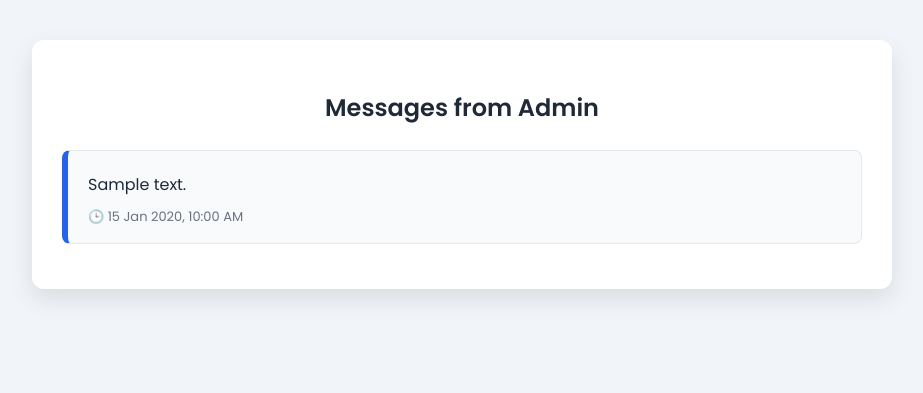
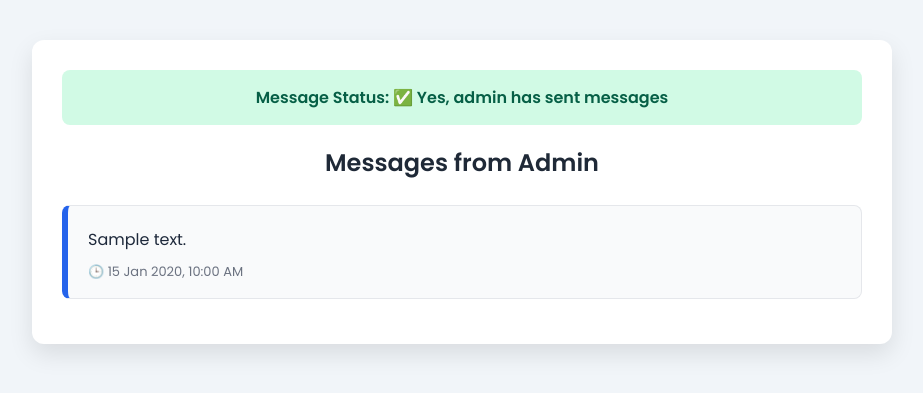
Before and after one commit to MenukaSankalpa/School, a PHP site: page /parent/message.php in a window 1280 px wide. Shown: the part 61-454 px from the top of the page, without its empty margins (178-1101 px from the left). Run offline with PHP 8.4, Linux system fonts and the light colour scheme; the visitor is signed in with stand-in values (Sample User, id 1); tables that the repository leaves empty or names only in its code hold one stand-in row (values such as "Sample post").

Commit message:
update message.php

```diff
--- a/parent/message.php
+++ b/parent/message.php
@@ -10,13 +10,28 @@ if (!isset($_SESSION['user_id'])) {
 
 $userId = $_SESSION['user_id'];
 
-// Fetch messages
-$stmt = $conn->prepare("SELECT * FROM messages WHERE user_id = ? ORDER BY created_at DESC");
+// Fetch the application ID based on the logged-in parent
+$stmt = $conn->prepare("SELECT id FROM application_info WHERE user_id = ?");
 $stmt->bind_param("i", $userId);
+$stmt->execute();
+$stmt->bind_result($appId);
+$stmt->fetch();
+$stmt->close();
+
+if (!$appId) {
+    echo "Application ID not found. Please login again.";
+    exit;
+}
+
+// Fetch messages for this application
+$stmt = $conn->prepare("SELECT * FROM messages WHERE applicant_id = ? ORDER BY created_at DESC");
+$stmt->bind_param("i", $appId);
 $stmt->execute();
 $result = $stmt->get_result();
 $messages = $result->fetch_all(MYSQLI_ASSOC);
 $stmt->close();
+
+$hasMessages = count($messages) > 0;
 ?>
 <!DOCTYPE html>
 <html lang="en">
@@ -93,6 +108,21 @@ h2 {
 .btn-logout:hover {
   background: #dc2626;
 }
+.status-box {
+  text-align: center;
+  padding: 15px;
+  margin-bottom: 20px;
+  border-radius: 8px;
+  font-weight: 600;
+}
+.status-yes {
+  background: #d1fae5;
+  color: #065f46;
+}
+.status-no {
+  background: #fee2e2;
+  color: #991b1b;
+}
 </style>
 </head>
 <body>
@@ -104,9 +134,15 @@ h2 {
 </div>
 
 <div class="container">
+  <?php if ($hasMessages): ?>
+    <div class="status-box status-yes">Message Status: ✅ Yes, admin has sent messages</div>
+  <?php else: ?>
+    <div class="status-box status-no">Message Status: ❌ No messages from admin yet</div>
+  <?php endif; ?>
+
   <h2>Messages from Admin</h2>
 
-  <?php if (count($messages) > 0): ?>
+  <?php if ($hasMessages): ?>
     <?php foreach ($messages as $msg): ?>
       <div class="message">
         <p><?= htmlspecialchars($msg['message']) ?></p>
@@ -114,7 +150,7 @@ h2 {
       </div>
     <?php endforeach; ?>
   <?php else: ?>
-    <div class="no-msg">No messages yet.</div>
+    <div class="no-msg">No messages from admin yet.</div>
   <?php endif; ?>
 </div>
 </body>
```
